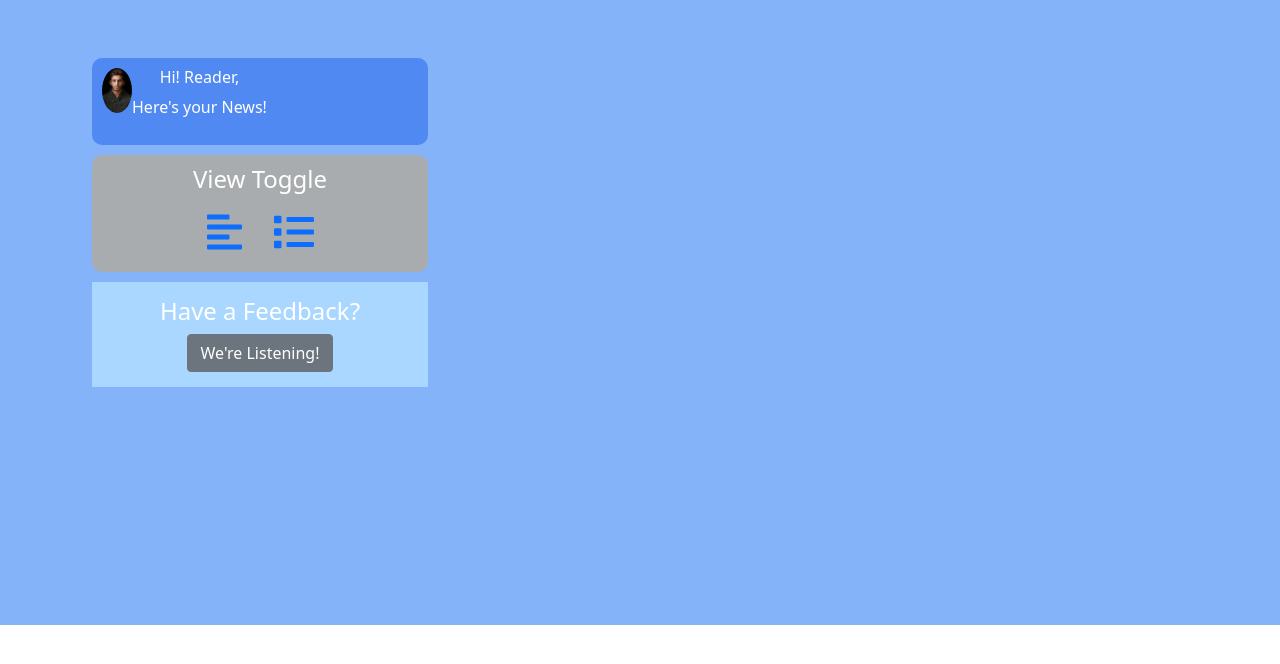
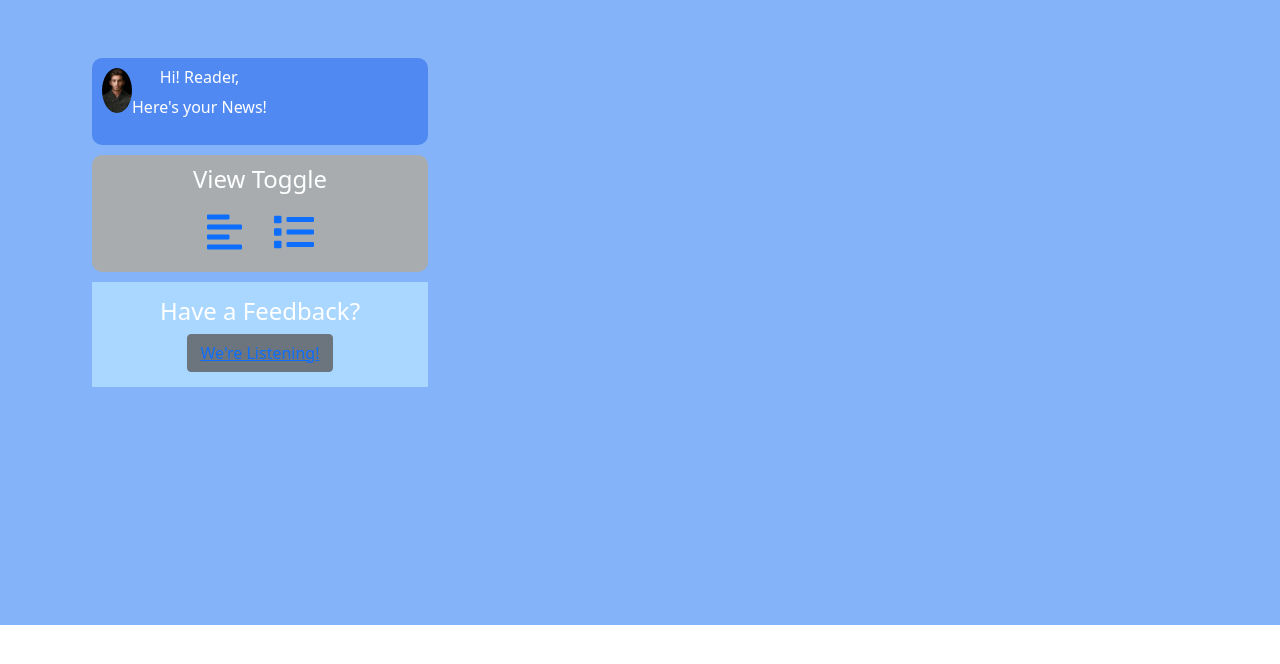
Before and after one commit to mazhars-git/react-news-app, a React (Create React App) app: page / in a window 1280 px wide. Shown: the top 664 px of the page. Built offline with nearby package versions, Linux system fonts and the light colour scheme.

Commit message:
form added

```diff
--- a/src/Components/Sidebar/Sidebar.js
+++ b/src/Components/Sidebar/Sidebar.js
@@ -28,7 +28,8 @@ const Sidebar = () => {
 
             <div className="feedback">
                 <h4>Have a Feedback?</h4>
-                <button className="btn btn-secondary">We're Listening!</button>
+                <button className="btn btn-secondary">
+                    <Link to="/feedback"> We're Listening!</Link></button>
             </div>
 
 
```
